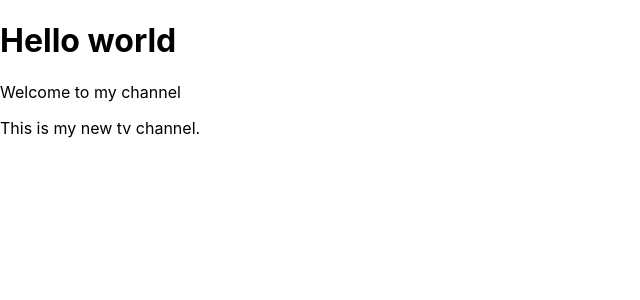
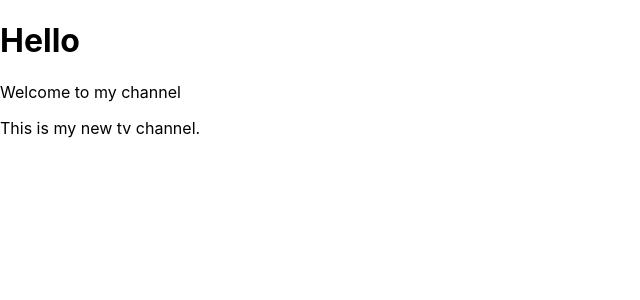
Before and after one commit to arsalan1990/React-App, a React (Create React App) app: page / in a window 1280 px wide. Shown: the top 300 px of the page, without its empty margins (0-640 px from the left). Built offline with nearby package versions, Linux system fonts and the light colour scheme.

Commit message:
Update Component.js

```diff
--- a/src/Component.js
+++ b/src/Component.js
@@ -4,7 +4,7 @@ import React,{Component} from 'react';
 class Demo extends Component{
     render(){
         return <div>
-         <h1>Hello world</h1>
+         <h1>Hello {this.props.name}</h1>
         <p> Welcome to my channel</p>
         <p> This is my new tv channel.</p>
         </div>
```
